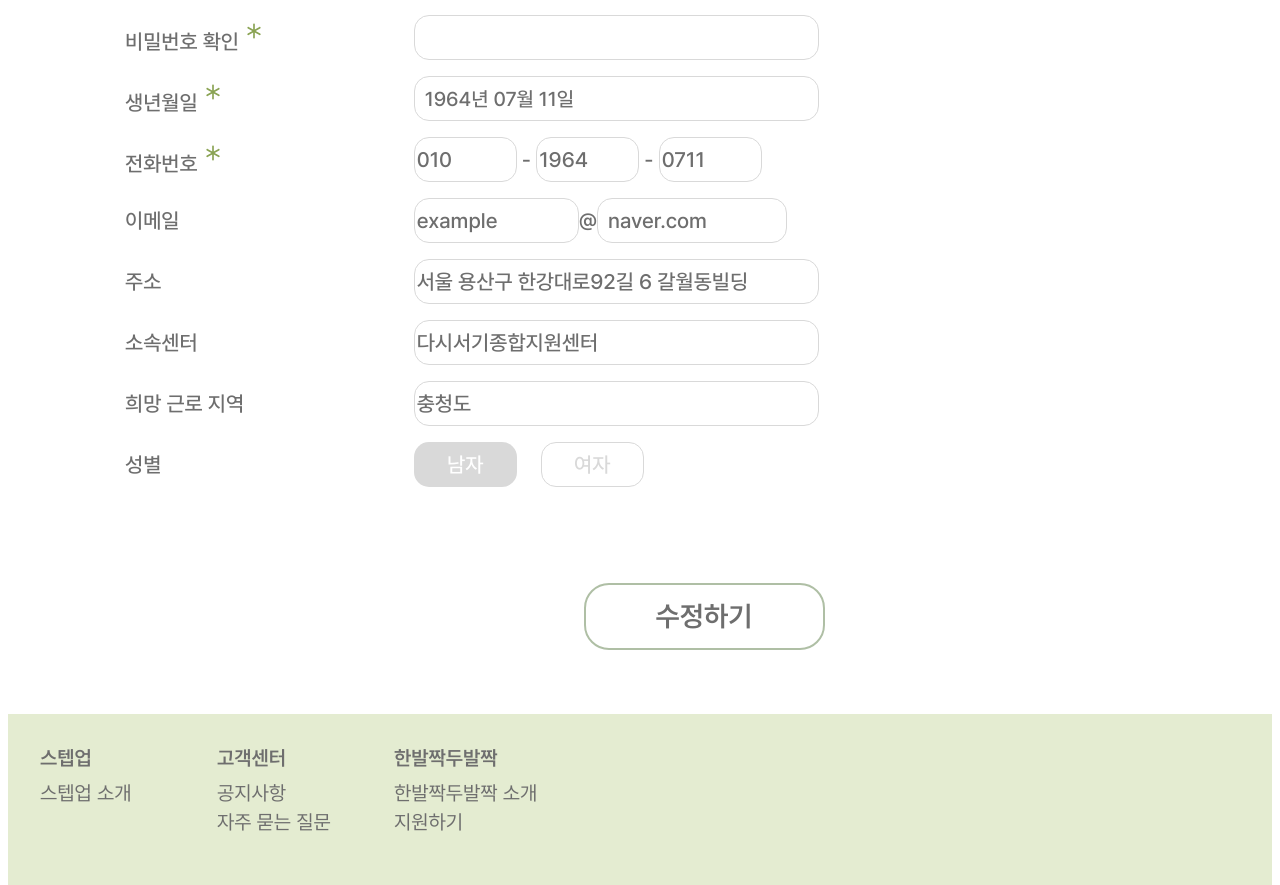
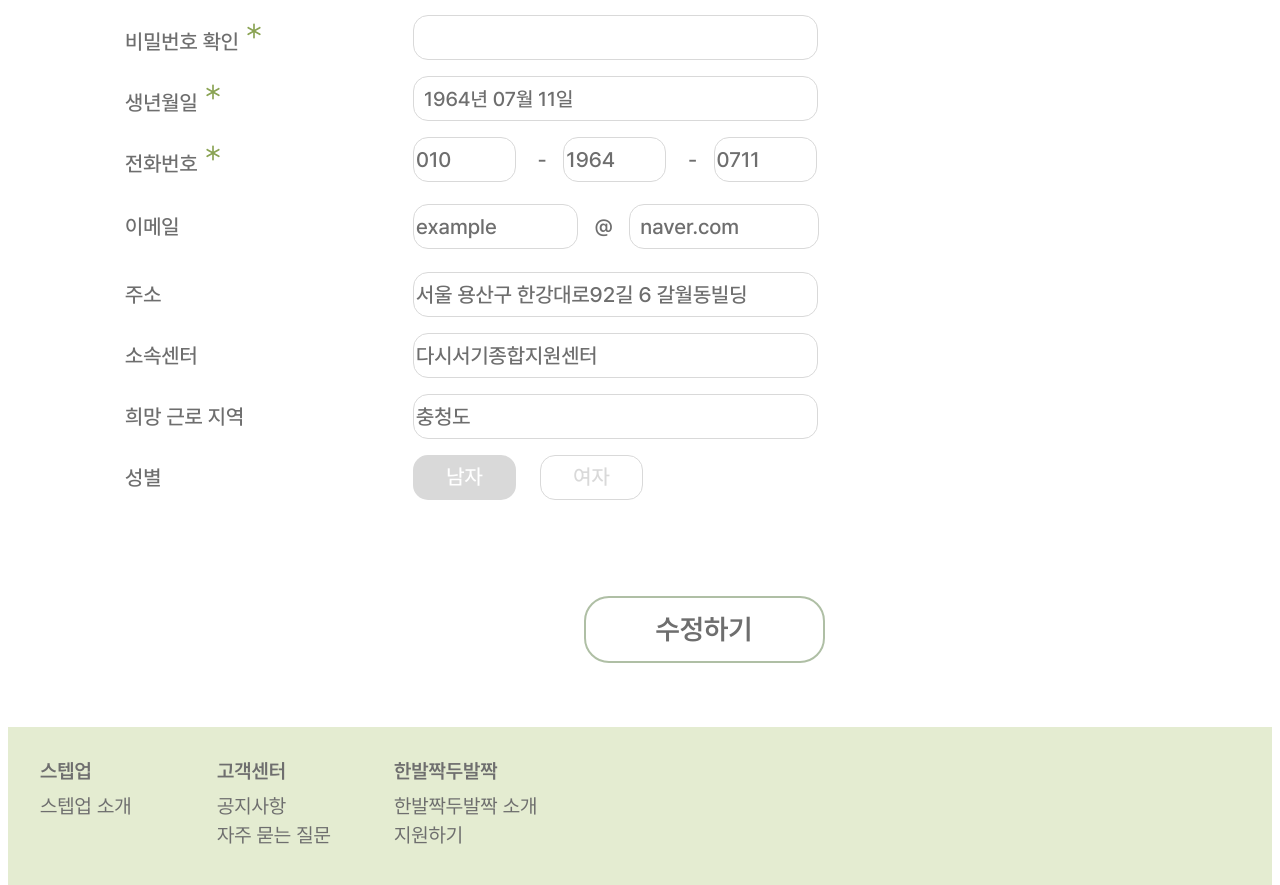
Before and after one commit to ICT-project-stepup/stepup-web, a React (Create React App) app: page /homelessmodifyinfo in a window 1280 px wide. Shown: the part 800-1685 px from the top of the page. Built offline with nearby package versions, Linux system fonts and the light colour scheme.

Commit message:
Fix: 전번과 이메일 문자 사이 간격 수정

```diff
--- a/src/pages/homeless/HmlsModifyInfo.js
+++ b/src/pages/homeless/HmlsModifyInfo.js
@@ -339,7 +339,7 @@ export default function HmlsModifyInfo() {
                   defaultValue={phoneParts[0]}
                   isEditing={isEditing}
                 />{" "}
-                -{" "}
+                <span style={{ margin: "1.03rem" }}>-</span>
                 <PlaceHolder
                   text={phoneParts[1]}
                   type="text"
@@ -347,7 +347,7 @@ export default function HmlsModifyInfo() {
                   defaultValue={phoneParts[1]}
                   isEditing={isEditing}
                 />{" "}
-                -{" "}
+                <span style={{ margin: "1.03rem" }}>-</span>
                 <PlaceHolder
                   text={phoneParts[2]}
                   type="text"
@@ -372,7 +372,7 @@ export default function HmlsModifyInfo() {
                   defaultValue={infoData.email.split("@")[0]}
                   isEditing={isEditing}
                 />{" "}
-                @{" "}
+                <span style={{ margin: "1.03rem" }}>@</span>
                 <CustomSelect
                   styles={customSelectStyles}
                   options={emailOptions}
```
